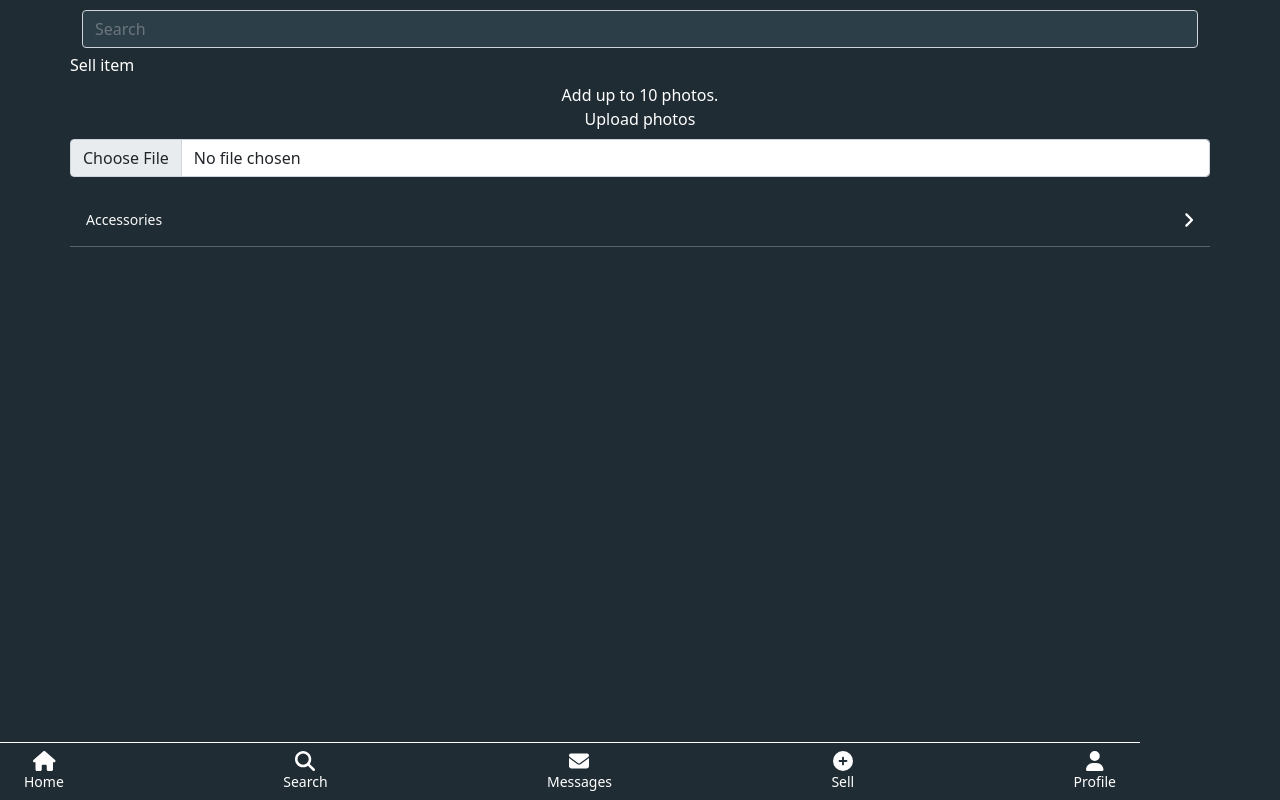
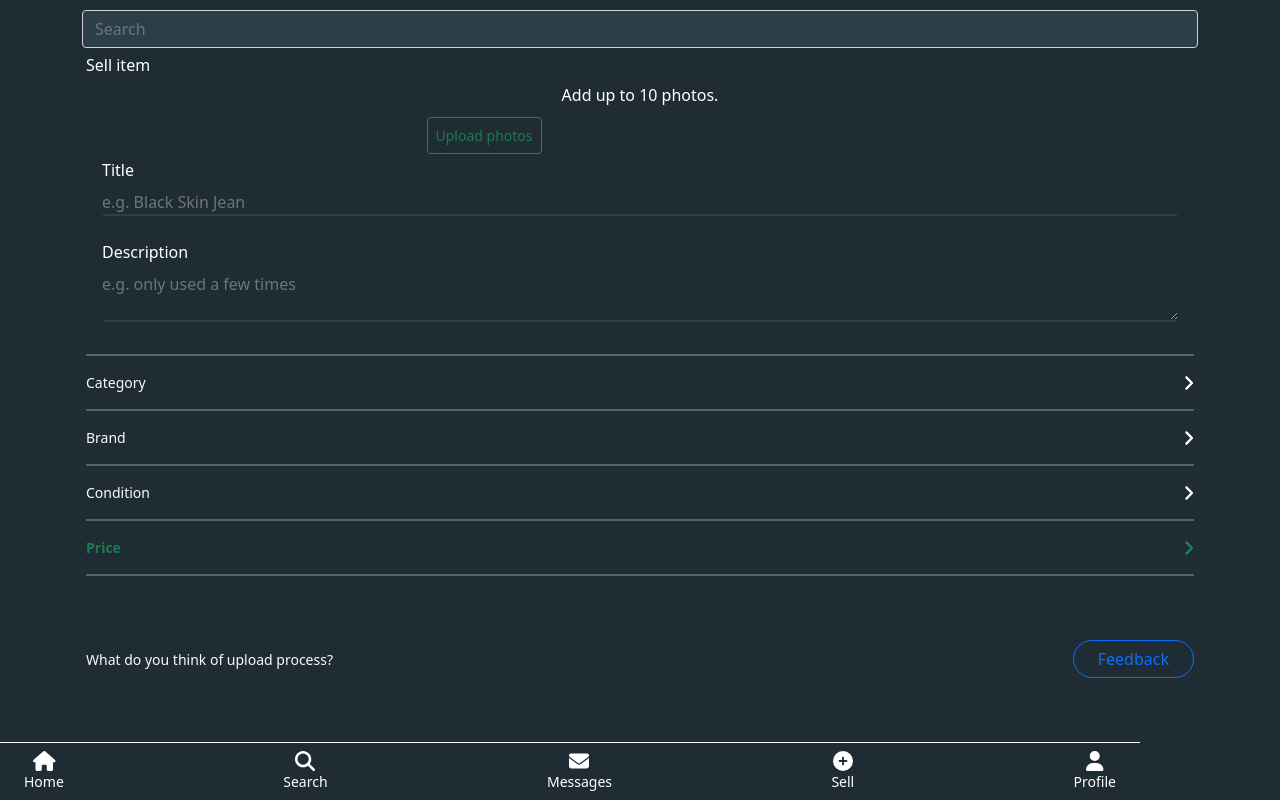
Before and after one commit to lgadza/theamakro, a React (Create React App) app in the folder theamakro_fe/: page /sell in a window 1280 px wide. Built offline with nearby package versions, Linux system fonts and the light colour scheme.

Commit message:
good nigt

```diff
--- a/theamakro_fe/src/pages/Home/Sell/ItemDetails.jsx
+++ b/theamakro_fe/src/pages/Home/Sell/ItemDetails.jsx
@@ -1,22 +1,114 @@
 import { FontAwesomeIcon } from "@fortawesome/react-fontawesome";
-import { Container, Form } from "react-bootstrap";
+import { Container, Form, Row, Spinner } from "react-bootstrap";
 import { faAngleRight } from "@fortawesome/free-solid-svg-icons";
+import Button1 from "../../../components/Button";
+import { useState } from "react";
 
 const ItemDetails = () => {
+  const [name, setName] = useState("");
+  const [email, setEmail] = useState("");
+  const [isEditing, setIsEditing] = useState(false);
+  const [isEditingEmail, setIsEditingEmail] = useState(false);
+  const [avatar, setAvatar] = useState(null);
+  const [isPut, setPut] = useState(false);
+  const isLoading = false;
   return (
     <Container className="px-0 category">
       <h6 className="text-start">Sell item</h6>
       <div>
-        <span>Add up to 10 photos.</span>
+        <div>Add up to 10 photos.</div>
+        <label className="textColor3 mt-3" htmlFor="item-img">
+          <small className="text-success border-success border p-2 rounded">
+            Upload photos
+          </small>
+        </label>
+        <input
+          id="item-img"
+          type="file"
+          style={{ visibility: "hidden" }}
+          label="picture"
+          //   onChange={handleAvatar}
+        />
+      </div>
+      <Row className="pb-3 px-0 mb-3">
+        <div className="d-flex justify-content-between py-0  align-items-center">
+          <Form.Group className=" w-100 px-3  item-details mt-2 ">
+            <Form.Label className="d-flex">Title</Form.Label>
+            <Form.Control
+              type="text"
+              value={name}
+              onChange={(e) => setName(e.target.value)}
+              className="py-0  px-0"
+              placeholder="e.g. Black Skin Jean"
+            />
+          </Form.Group>
+          {isLoading && isPut && <Spinner animation="grow" size="sm" />}
+          {/* {!isEditing && (
+          <span>
+            <Icon.PencilFill onClick={() => setIsEditing(true)} size={15} />
+          </span>
+        )} */}
+          {/* {isEditing && (
+          <span className="d-flex align-items-center">
+            <span>{name.length}</span>
 
-        <Form.Group controlId="formFile" className="mb-3">
-          <Form.Label>Upload photos</Form.Label>
-          <Form.Control type="file" />
-        </Form.Group>
-      </div>
-      <div className="d-flex justify-content-between align-items-center py-3 px-3">
+            <Icon.Check2
+              onClick={() => {
+                setIsEditing(false);
+                updateMe();
+              }}
+              size={15}
+            />
+          </span>
+        )} */}
+        </div>
+        {/* <hr className="my-0 px-3" /> */}
+
+        <div className="d-flex mt-3 px-3 ">
+          {/* <span className="text-success">Email</span> */}
+        </div>
+        <div className="d-flex justify-content-between py-0     align-items-center">
+          <Form.Group className=" w-100  item-details mt-2 px-3 ">
+            <Form.Label className="d-flex">Description</Form.Label>
+            <Form.Control
+              as="textarea"
+              style={{ minHeight: "20px" }}
+              value={email}
+              onChange={(e) => setEmail(e.target.value)}
+              className="py-0 px-0"
+              placeholder="e.g. only used a few times"
+            />
+          </Form.Group>
+          {isLoading && isPut && <Spinner animation="grow" size="sm" />}
+          {/* {!isEditingEmail && (
+          <span>
+            <Icon.PencilFill
+              onClick={() => setIsEditingEmail(true)}
+              size={15}
+            />
+          </span>
+        )} */}
+          {/* {isEditingEmail && (
+          <span className="d-flex align-items-center">
+            <span>{email.length}</span>
+
+            <Icon.Check2
+              onClick={() => {
+                setIsEditingEmail(false);
+                updateMe();
+              }}
+              size={15}
+            />
+          </span>
+        )} */}
+        </div>
+      </Row>
+      {/* <Row className="background"> */}
+      <hr className="my-0 py-0 bg-white" />
+      <hr className="my-0 py-0 bg-white" />
+      <div className="d-flex py-3  justify-content-between align-items-center">
         <span className="d-flex bd-highlight">
-          <small className="text-light bd-highlight">Accessories</small>
+          <small className="text-light bd-highlight">Category</small>
         </span>
         <FontAwesomeIcon
           className="bd-highlight"
@@ -25,6 +117,55 @@ const ItemDetails = () => {
         />
       </div>
       <hr className="my-0 py-0 bg-white" />
+      <hr className="my-0 py-0 bg-white" />
+      <div className="d-flex justify-content-between align-items-center py-3">
+        <span className="d-flex bd-highlight">
+          <small className="text-light bd-highlight">Brand</small>
+        </span>
+        <FontAwesomeIcon
+          className="bd-highlight"
+          icon={faAngleRight}
+          style={{ color: "white", fontSize: "18px" }}
+        />
+      </div>
+      <hr className="my-0 py-0 bg-white" />
+      <hr className="my-0 py-0 bg-white" />
+      <div className="d-flex justify-content-between align-items-center py-3">
+        <span className="d-flex bd-highlight">
+          <small className="text-light bd-highlight">Condition</small>
+        </span>
+        <FontAwesomeIcon
+          className="bd-highlight"
+          icon={faAngleRight}
+          style={{ color: "white", fontSize: "18px" }}
+        />
+      </div>
+      <hr className="my-0 py-0 bg-white" />
+      <hr className="my-0 py-0 bg-white" />
+      <div className="d-flex justify-content-between align-items-center py-3">
+        <span className="d-flex bd-highlight">
+          <small className="text-light text-success bd-highlight ">
+            <strong>Price</strong>
+          </small>
+        </span>
+        <FontAwesomeIcon
+          className="bd-highlight text-success"
+          icon={faAngleRight}
+          style={{ fontSize: "18px" }}
+        />
+      </div>
+      <hr className="my-0 py-0 bg-white" />
+      <hr className="my-0 py-0 bg-white" />
+      {/* </Row> */}
+      <div className="d-flex justify-content-between align-items-center mt-5 py-3">
+        <span className="d-flex bd-highlight">
+          <small className="text-light bd-highlight">
+            What do you think of upload process?
+          </small>
+        </span>
+        <Button1 btn_id="Feedback"></Button1>
+      </div>
+      {/* <hr className="my-0 py-0 bg-white" /> */}
     </Container>
   );
 };
--- a/theamakro_fe/src/pages/Home/Sell/Sell.jsx
+++ b/theamakro_fe/src/pages/Home/Sell/Sell.jsx
@@ -1,9 +1,9 @@
 import { Container } from "react-bootstrap";
 import ItemDetails from "./ItemDetails";
-
+import "../../../style/Sell.css";
 const Sell = () => {
   return (
-    <Container className="px-0">
+    <Container className="px-3">
       <ItemDetails />
     </Container>
   );
--- /dev/null
+++ b/theamakro_fe/src/style/Sell.css
@@ -0,0 +1,30 @@
+.item-details input,
+.item-details input:active,
+.item-details input:focus {
+  background-color: rgb(42, 57, 66, 0) !important;
+  border: none;
+  outline: none;
+  box-shadow: none !important;
+  color: white;
+}
+.item-details input {
+  border-bottom: 2px solid rgb(44, 63, 72) !important;
+}
+.item-details textarea,
+.item-details textarea:active {
+  background-color: rgb(42, 57, 66, 0) !important;
+  border: none;
+  outline: none;
+  box-shadow: none !important;
+  color: white !important;
+  border-bottom: 2px solid rgb(44, 63, 72) !important;
+}
+/* .item-details textarea:focus {
+  background-color: rgb(32, 44, 51) !important;
+} */
+.background {
+  background-color: rgb(44, 63, 72) !important;
+}
+small.text-success {
+  color: rgb(26, 124, 80) !important;
+}
```
